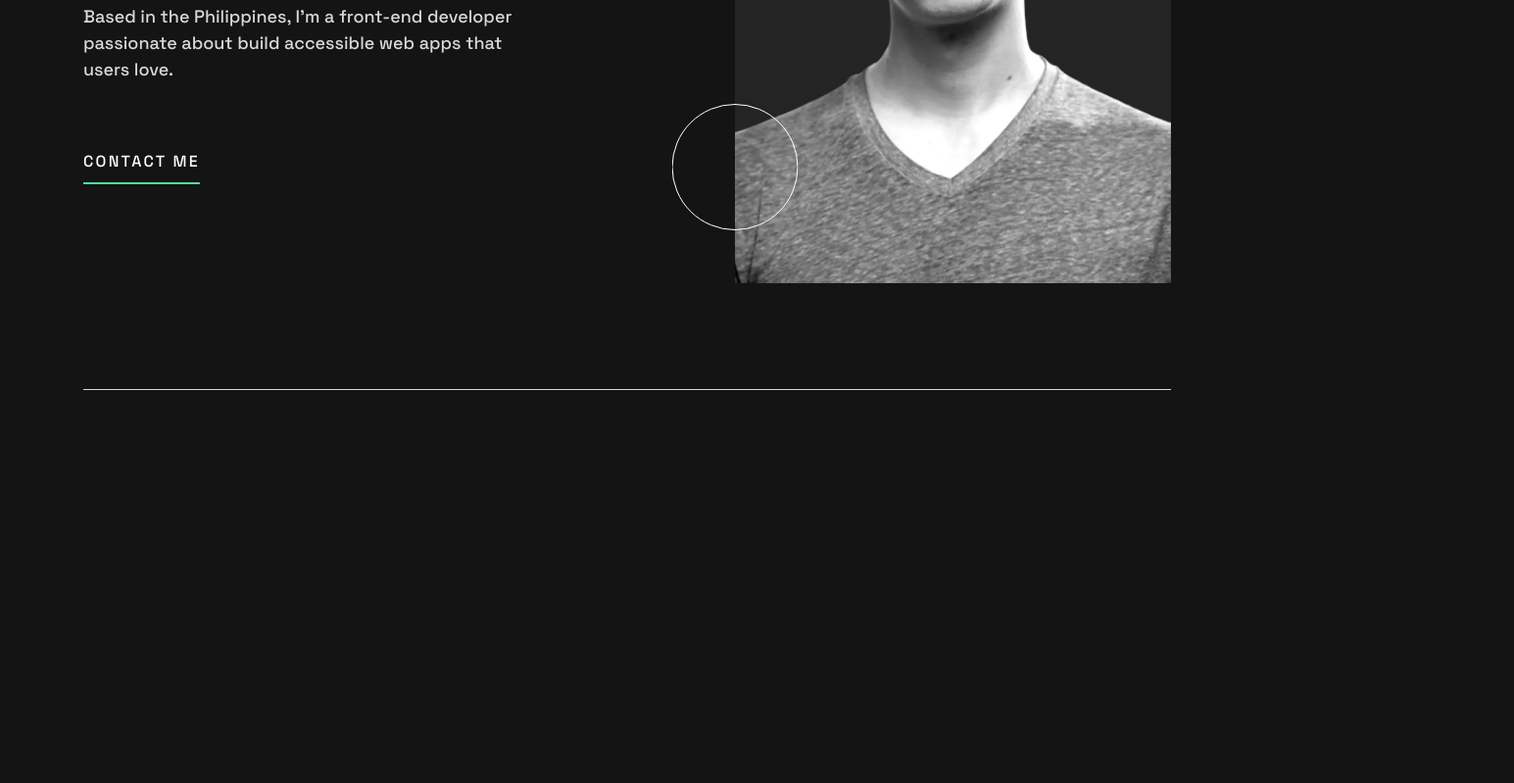
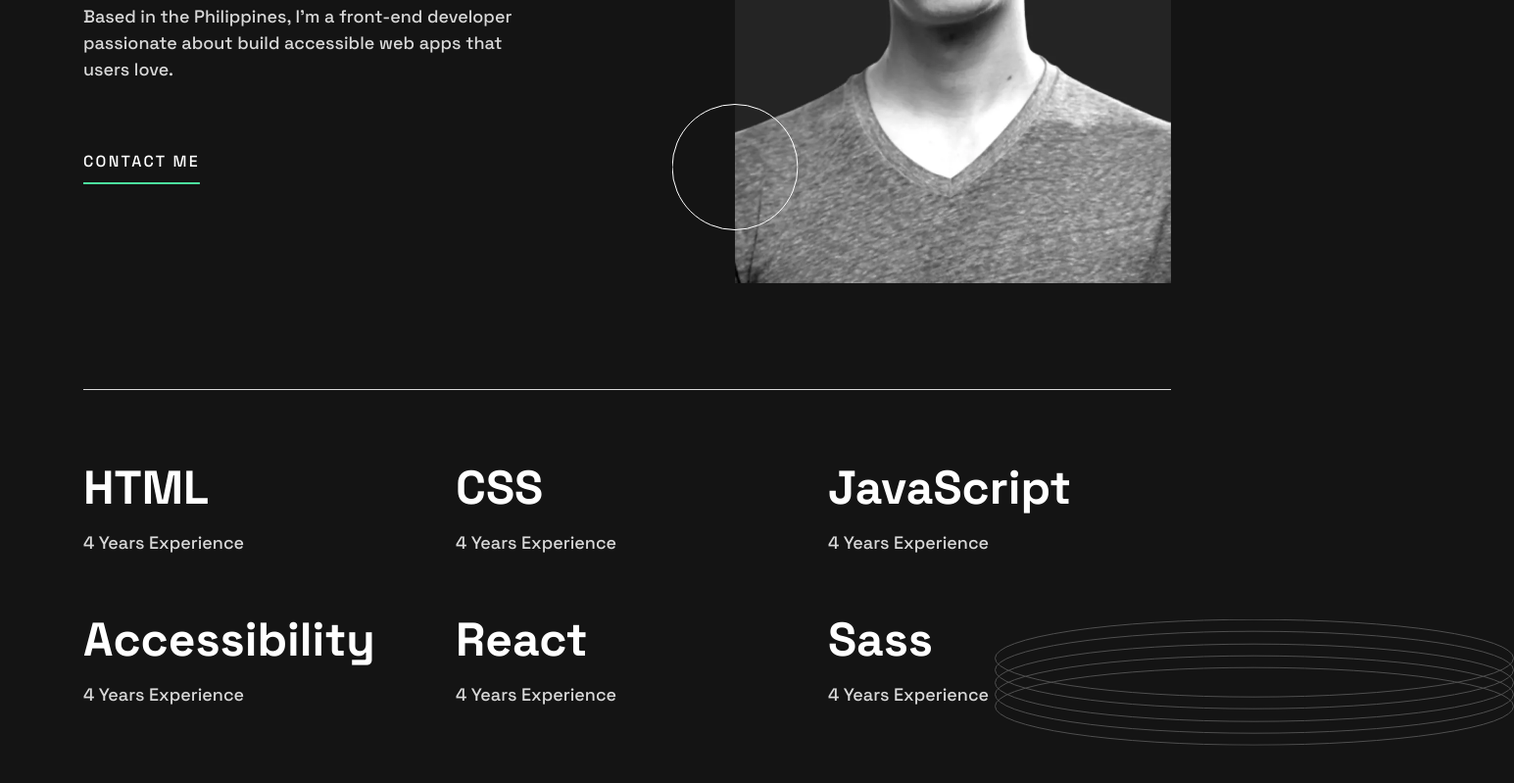
Before and after one commit to skeltonskelter/single-page-dev-portfolio, a plain HTML site: page index.html in a window 1280 px wide. Shown: the part 431-1230 px from the top of the page at 98% size, 1545 px wide, since content can reach past the window. Before the commit the page ends 829 px from the top, so only its background shows below. Drawn offline with Linux system fonts and the light colour scheme.

Commit message:
Add skills section

```diff
--- a/index.html
+++ b/index.html
@@ -23,8 +23,10 @@
   <body>
     <!-- Header -->
     <header class="header">
+      <h2 class="visually-hidden">Header</h2>
       <div class="wrapper">
         <nav class="header__nav">
+          <h2 class="visually-hidden">Navigation</h2>
           <div class="header__home">
             <a href="#"
               >elton:chim<span class="visually-hidden">(to home page)</span></a
@@ -68,8 +70,9 @@
 
     <!-- Main -->
     <main id="main">
+      <!-- Hero -->
       <section class="hero">
-        <div class="wrapper hero__wrapper">
+        <div class="wrapper hero__wrapper border-line">
           <picture>
             <source
               media="(min-width: 62.5em)"
@@ -113,6 +116,44 @@
           </div>
         </div>
       </section>
+
+      <!-- Skills -->
+      <section class="skills">
+        <div class="wrapper skills__wrapper border-line">
+          <h2 class="visually-hidden">Skills</h2>
+          <div class="skills__item">
+            <h3 class="skills__title">HTML</h3>
+            <p class="skills__description">4 Years Experience</p>
+          </div>
+          <div class="skills__item">
+            <h3 class="skills__title">CSS</h3>
+            <p class="skills__description">4 Years Experience</p>
+          </div>
+          <div class="skills__item">
+            <h3 class="skills__title">JavaScript</h3>
+            <p class="skills__description">4 Years Experience</p>
+          </div>
+          <div class="skills__item">
+            <h3 class="skills__title">Accessibility</h3>
+            <p class="skills__description">4 Years Experience</p>
+          </div>
+          <div class="skills__item">
+            <h3 class="skills__title">React</h3>
+            <p class="skills__description">4 Years Experience</p>
+          </div>
+          <div class="skills__item">
+            <h3 class="skills__title">Sass</h3>
+            <p class="skills__description">4 Years Experience</p>
+          </div>
+        </div>
+        <img
+          class="skills__rings"
+          src="/assets/images/pattern-rings.svg"
+          alt=""
+          width="530"
+          height="129"
+        />
+      </section>
     </main>
 
     <!-- Footer -->
--- a/style.css
+++ b/style.css
@@ -48,7 +48,7 @@ h1,
 h2,
 h3,
 p {
-  margin-top: 0;
+  margin-block-start: 0;
 }
 
 a {
@@ -112,11 +112,21 @@ p {
   }
 }
 
+/* Utility */
+
+#main {
+  margin-block-end: 500px;
+}
+
+.border-line {
+  border-bottom: 1px solid var(--secondary);
+}
+
 /* Header */
 .header {
   position: relative;
   z-index: 1;
-  margin-top: 1.25rem;
+  margin-block-start: 1.25rem;
 }
 
 .header__nav {
@@ -160,8 +170,8 @@ p {
 @media (min-width: 37.5em) {
   /* 600px */
   .header {
-    margin-top: 1.875rem;
-    margin-bottom: 5.625rem;
+    margin-block-start: 1.875rem;
+    margin-block-end: 5.625rem;
   }
 
   .header__nav {
@@ -183,8 +193,8 @@ p {
 @media (min-width: 75em) {
   /* 600px */
   .header {
-    margin-top: 2.5rem;
-    margin-bottom: 7.9375em;
+    margin-block-start: 2.5rem;
+    margin-block-end: 7.9375em;
   }
 
   .header__nav {
@@ -205,7 +215,6 @@ p {
 
 .hero__wrapper {
   padding-bottom: 5rem;
-  border-bottom: 1px solid var(--secondary);
 }
 
 .hero__image {
@@ -239,7 +248,7 @@ p {
 .hero__text {
   position: relative;
   text-align: center;
-  margin-top: 20.9375rem;
+  margin-block-start: 20.9375rem;
 }
 
 h1 > span {
@@ -247,7 +256,7 @@ h1 > span {
 }
 
 .hero__headline {
-  margin-bottom: 1.5rem;
+  margin-block-end: 1.5rem;
 }
 
 .hero__headline > br {
@@ -255,7 +264,7 @@ h1 > span {
 }
 
 .hero__description {
-  margin-bottom: 1.5rem;
+  margin-block-end: 1.5rem;
 }
 
 .hero__contact {
@@ -286,11 +295,11 @@ h1 > span {
   .hero__text {
     width: 62vw;
     text-align: left;
-    margin-top: 0;
+    margin-block-start: 0;
   }
 
   .hero__headline {
-    margin-bottom: 3.75rem;
+    margin-block-end: 3.75rem;
   }
 
   .hero__headline > br:nth-child(1) {
@@ -302,14 +311,14 @@ h1 > span {
   }
 
   .hero__description {
-    margin-bottom: 2.125rem;
+    margin-block-end: 2.125rem;
     width: 70%;
   }
 }
 
 @media (min-width: 75em) {
   .hero {
-    margin-top: 0;
+    margin-block-start: 0;
   }
 
   .hero__wrapper {
@@ -334,7 +343,7 @@ h1 > span {
   }
 
   .hero__headline {
-    margin-bottom: 2.6875rem;
+    margin-block-end: 2.6875rem;
   }
 
   .hero__headline > br:nth-child(1) {
@@ -346,7 +355,80 @@ h1 > span {
   }
 
   .hero__description {
-    margin-bottom: 4.125rem;
+    margin-block-end: 4.125rem;
     width: 38ch;
   }
 }
+
+/* Skills */
+
+.skills {
+  position: relative;
+}
+
+.skills__wrapper {
+  display: grid;
+  grid-template-columns: 1fr;
+  gap: 1.5rem;
+  padding-block: 2.5rem;
+}
+
+.skills__item {
+  text-align: center;
+}
+
+.skills__title {
+  font-size: 2rem;
+  font-size: clamp(2rem, 0.33rem + 7.11vw, 3rem);
+  line-height: 1.17;
+  margin-block-end: 0.125rem;
+}
+
+.skills__description {
+  margin-block-end: 0;
+}
+
+.skills__rings {
+  position: absolute;
+  right: 0;
+  bottom: 0;
+  translate: 60% 35%;
+}
+
+@media (min-width: 37.5em) {
+  .skills__wrapper {
+    grid-template-columns: repeat(2, 1fr);
+    gap: 3.25rem 1.5rem;
+    border: none;
+    padding-block: 3.25rem 0;
+  }
+
+  .skills__item {
+    text-align: left;
+  }
+
+  .skills__title {
+    margin-block-end: 0.875rem;
+  }
+
+  .skills__rings {
+    translate: 65% 50%;
+  }
+}
+
+@media (min-width: 75em) {
+  .skills__wrapper {
+    grid-template-columns: repeat(3, 1fr);
+    gap: 3.625rem 1.875rem;
+    border: none;
+    padding-block-start: 4.5rem;
+  }
+
+  .skills__title {
+    margin-block-end: 0.875rem;
+  }
+
+  .skills__rings {
+    translate: 50% 30%;
+  }
+}
```
